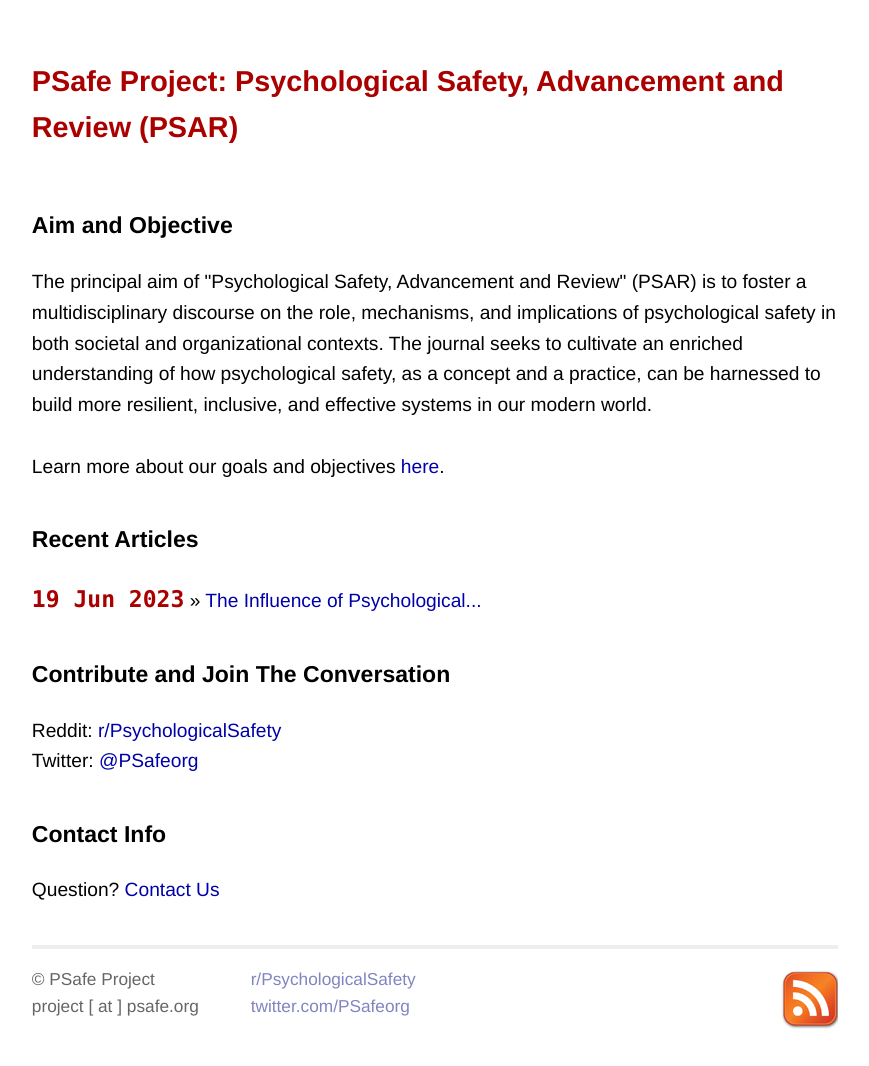
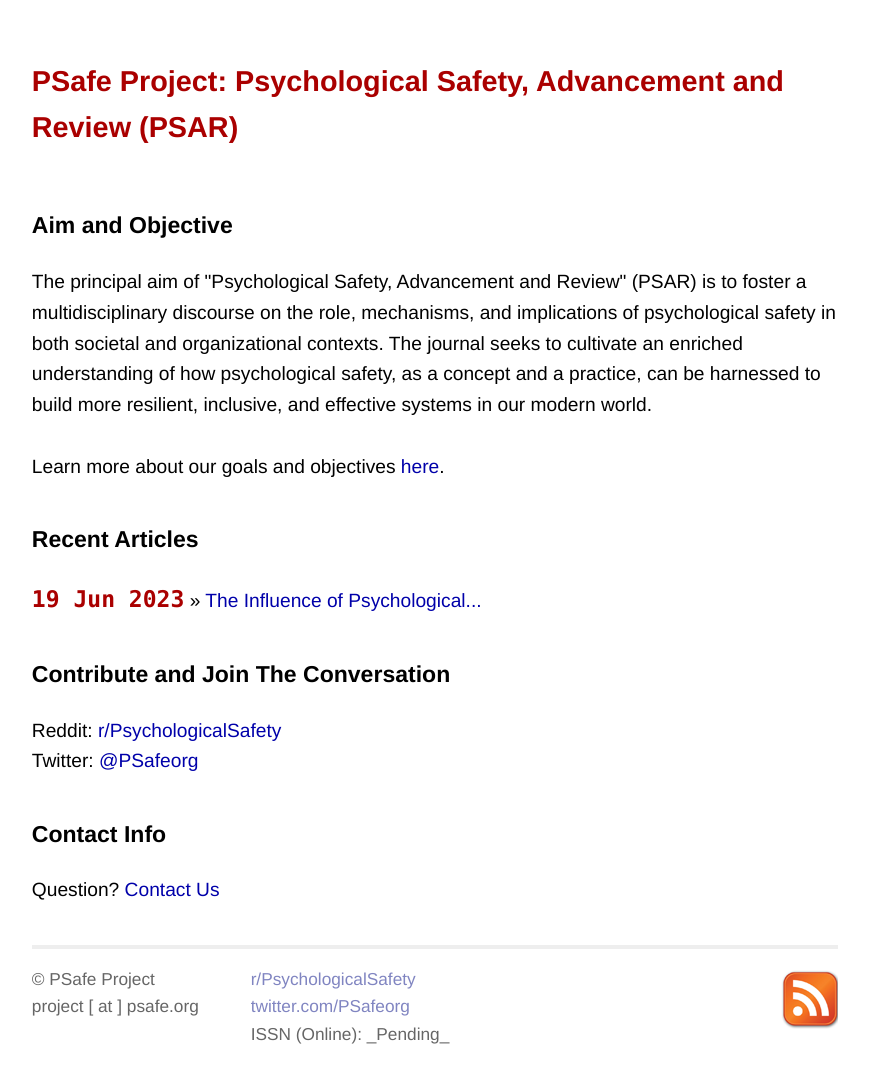
Before and after one commit to atidbit/psafe, a Jekyll site: the page built from index.html, in a window 1280 px wide. Shown: the whole page, without its empty margins (205-1074 px from the left). Built offline with Jekyll 4.4.1, drawn with Linux system fonts in a browser that asks for light colours; before the commit the page ends 1038 px from its top, so only the background shows below that.

Commit message:
Update default.html

```diff
--- a/_layouts/default.html
+++ b/_layouts/default.html
@@ -44,6 +44,7 @@
       <p>
         <a href="https://i.reddit.com/r/PsychologicalSafety/" target="_blank">r/PsychologicalSafety</a><br />
         <a href="http://twitter.com/PSafeorg/" target="_blank">twitter.com/PSafeorg</a><br />
+         ISSN (Online): _Pending_
       </p>
     </div>
     <div class="rss">
```
